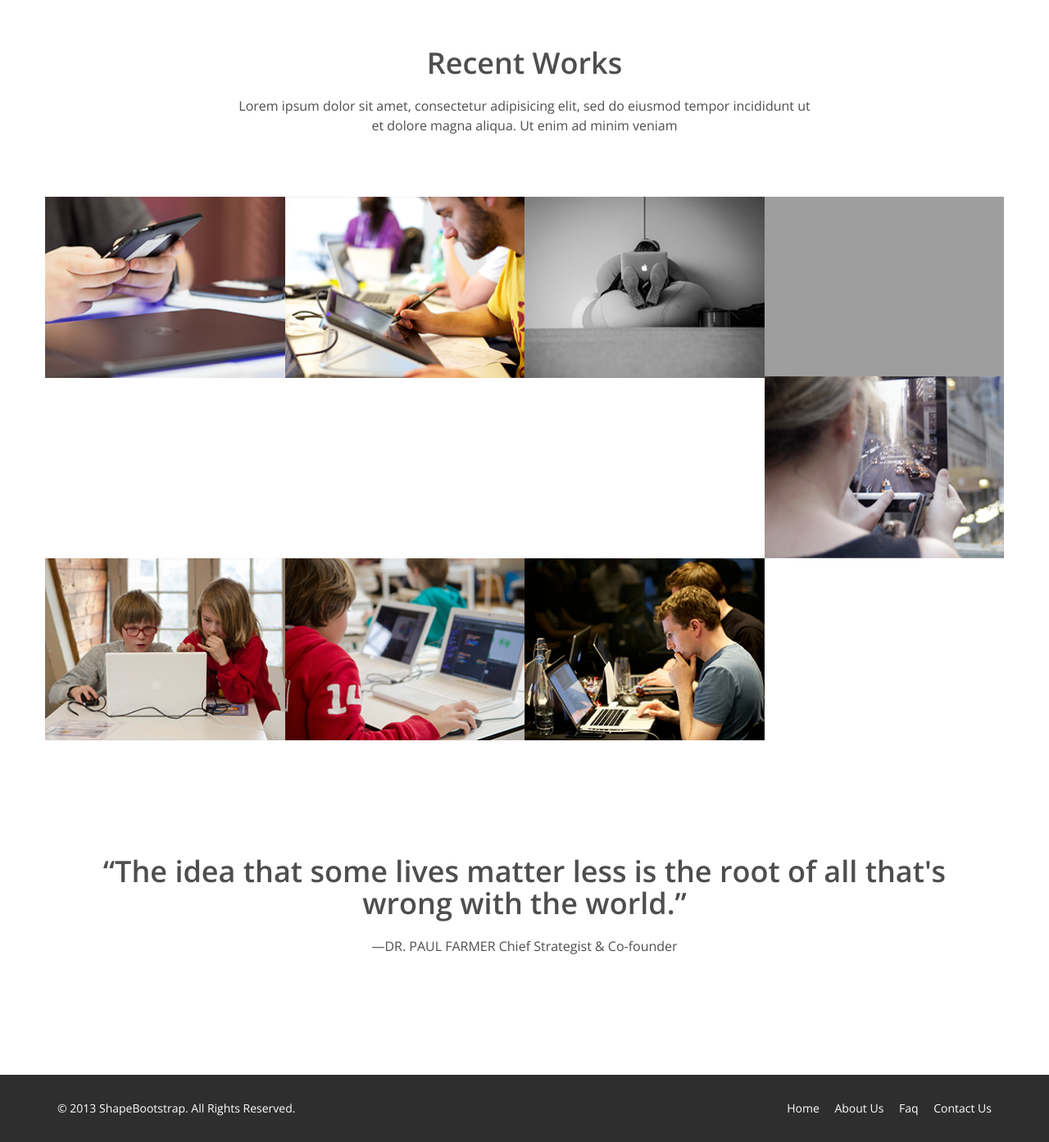
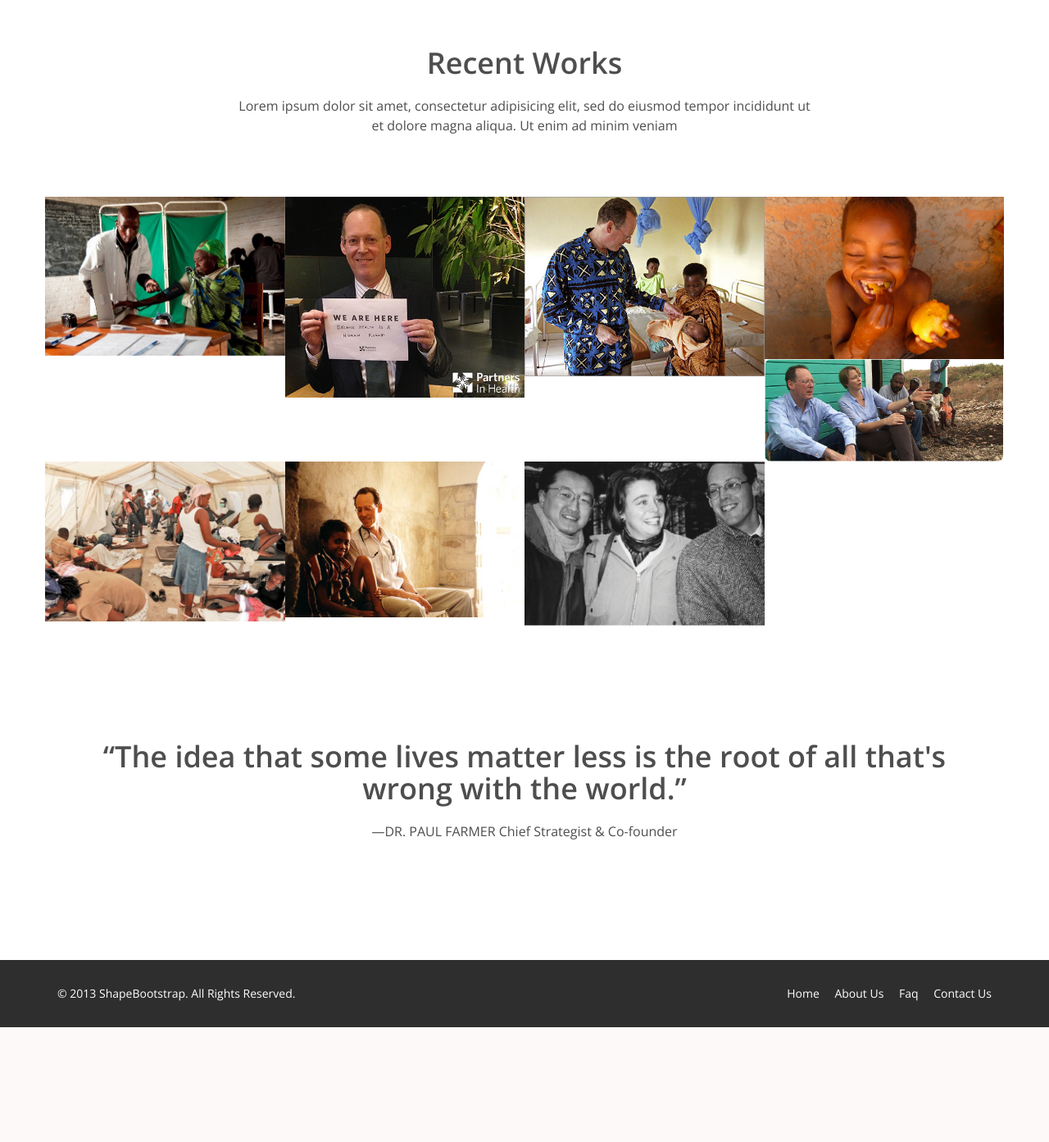
Before and after one commit to wdfn/pih-django2, a Django app: page / in a window 1280 px wide. Shown: the part 1132-2525 px from the top of the page at 82% size. After the commit the page ends 2385 px from the top, so only its background shows below. Run offline with Django 3.2, Linux system fonts and the light colour scheme; grey boxes are pictures that could not be loaded.

Commit message:
put the pictures

```diff
--- a/templates/base.html
+++ b/templates/base.html
@@ -206,12 +206,12 @@
             <div class="row">
                 <div class="col-xs-12 col-sm-4 col-md-3">
                     <div class="recent-work-wrap">
-                        <img class="img-responsive" src="images/portfolio/recent/item1.png" alt="">
+                        <img class="img-responsive" src="{% static 'img/pictures/1.jpeg' %}" alt="">
                         <div class="overlay">
                             <div class="recent-work-inner">
                                 <h3><a href="#">Business theme</a> </h3>
                                 <p>There are many variations of passages of Lorem Ipsum available, but the majority</p>
-                                <a class="preview" href="images/portfolio/full/item1.png" rel="prettyPhoto"><i class="fa fa-eye"></i> View</a>
+                                <a class="preview" href="{% static 'img/pictures/1.jpeg' %} " rel="prettyPhoto"><i class="fa fa-eye"></i> View</a>
                             </div>
                         </div>
                     </div>
@@ -219,12 +219,12 @@
 
                 <div class="col-xs-12 col-sm-4 col-md-3">
                     <div class="recent-work-wrap">
-                        <img class="img-responsive" src="images/portfolio/recent/item2.png" alt="">
+                        <img class="img-responsive" src="{% static 'img/pictures/2.png' %}" alt="">
                         <div class="overlay">
                             <div class="recent-work-inner">
                                 <h3><a href="#">Business theme</a></h3>
                                 <p>There are many variations of passages of Lorem Ipsum available, but the majority</p>
-                                <a class="preview" href="images/portfolio/full/item2.png" rel="prettyPhoto"><i class="fa fa-eye"></i> View</a>
+                                <a class="preview" href="{% static 'img/pictures/2.png' %} " rel="prettyPhoto"><i class="fa fa-eye"></i> View</a>
                             </div>
                         </div>
                     </div>
@@ -232,12 +232,12 @@
 
                 <div class="col-xs-12 col-sm-4 col-md-3">
                     <div class="recent-work-wrap">
-                        <img class="img-responsive" src="images/portfolio/recent/item3.png" alt="">
+                        <img class="img-responsive" src="{% static 'img/pictures/3.jpg' %}" alt="">
                         <div class="overlay">
                             <div class="recent-work-inner">
                                 <h3><a href="#">Business theme </a></h3>
                                 <p>There are many variations of passages of Lorem Ipsum available, but the majority</p>
-                                <a class="preview" href="images/portfolio/full/item3.png" rel="prettyPhoto"><i class="fa fa-eye"></i> View</a>
+                                <a class="preview" href="{% static 'img/pictures/3.jpg' %}" rel="prettyPhoto"><i class="fa fa-eye"></i> View</a>
                             </div>
                         </div>
                     </div>
@@ -247,13 +247,13 @@
                     <div class="recent-work-wrap">
                         <!--<img class="img-responsive" src="images/portfolio/recent/item4.png" alt=""> -->
 
-                        <img src="{% static 'img/item4.png' %}" class='img-responsive' />
+                        <img src="{% static 'img/pictures/4.jpg' %}" class='img-responsive' />
 
                         <div class="overlay">
                             <div class="recent-work-inner">
                                 <h3><a href="#">Business theme </a></h3>
                                 <p>There are many variations of passages of Lorem Ipsum available, but the majority</p>
-                                <a class="preview" href="images/portfolio/full/item4.png" rel="prettyPhoto"><i class="fa fa-eye"></i> View</a>
+                                <a class="preview" href="{% static 'img/pictures/4.jpg' %}" rel="prettyPhoto"><i class="fa fa-eye"></i> View</a>
                             </div>
                         </div>
                     </div>
@@ -261,12 +261,12 @@
 
                 <div class="col-xs-12 col-sm-4 col-md-3">
                     <div class="recent-work-wrap">
-                        <img class="img-responsive" src="images/portfolio/recent/item5.png" alt="">
+                        <img class="img-responsive" src="{% static 'img/pictures/5.png' %}" alt="">
                         <div class="overlay">
                             <div class="recent-work-inner">
                                 <h3><a href="#">Business theme</a></h3>
                                 <p>There are many variations of passages of Lorem Ipsum available, but the majority</p>
-                                <a class="preview" href="images/portfolio/full/item5.png" rel="prettyPhoto"><i class="fa fa-eye"></i> View</a>
+                                <a class="preview" href="{% static 'img/pictures/5.png' %}" rel="prettyPhoto"><i class="fa fa-eye"></i> View</a>
                             </div>
                         </div>
                     </div>
@@ -274,12 +274,12 @@
 
                 <div class="col-xs-12 col-sm-4 col-md-3">
                     <div class="recent-work-wrap">
-                        <img class="img-responsive" src="images/portfolio/recent/item6.png" alt="">
+                        <img class="img-responsive" src="{% static 'img/pictures/6.jpg' %}" alt="">
                         <div class="overlay">
                             <div class="recent-work-inner">
                                 <h3><a href="#">Business theme </a></h3>
                                 <p>There are many variations of passages of Lorem Ipsum available, but the majority</p>
-                                <a class="preview" href="images/portfolio/full/item6.png" rel="prettyPhoto"><i class="fa fa-eye"></i> View</a>
+                                <a class="preview" href="{% static 'img/pictures/6.jpg' %}" rel="prettyPhoto"><i class="fa fa-eye"></i> View</a>
                             </div>
                         </div>
                     </div>
@@ -287,12 +287,12 @@
 
                 <div class="col-xs-12 col-sm-4 col-md-3">
                     <div class="recent-work-wrap">
-                        <img class="img-responsive" src="images/portfolio/recent/item7.png" alt="">
+                        <img class="img-responsive" src="{% static 'img/pictures/7.jpg' %}" alt="">
                         <div class="overlay">
                             <div class="recent-work-inner">
                                 <h3><a href="#">Business theme </a></h3>
                                 <p>There are many variations of passages of Lorem Ipsum available, but the majority</p>
-                                <a class="preview" href="images/portfolio/full/item7.png" rel="prettyPhoto"><i class="fa fa-eye"></i> View</a>
+                                <a class="preview" href="{% static 'img/pictures/7.jpg' %}" rel="prettyPhoto"><i class="fa fa-eye"></i> View</a>
                             </div>
                         </div>
                     </div>
@@ -300,12 +300,12 @@
 
                 <div class="col-xs-12 col-sm-4 col-md-3">
                     <div class="recent-work-wrap">
-                        <img class="img-responsive" src="images/portfolio/recent/item8.png" alt="">
+                        <img class="img-responsive" src="{% static 'img/pictures/8.jpeg' %}" alt="">
                         <div class="overlay">
                             <div class="recent-work-inner">
                                 <h3><a href="#">Business theme </a></h3>
                                 <p>There are many variations of passages of Lorem Ipsum available, but the majority</p>
-                                <a class="preview" href="images/portfolio/full/item8.png" rel="prettyPhoto"><i class="fa fa-eye"></i> View</a>
+                                <a class="preview" href="{% static 'img/pictures/8.jpeg' %}" rel="prettyPhoto"><i class="fa fa-eye"></i> View</a>
                             </div>
                         </div>
                     </div>
```
Also changed, not shown: static/static_dirs/img/pictures/1.jpeg (added), static/static_dirs/img/pictures/10.png (added), static/static_dirs/img/pictures/2.png (added), static/static_dirs/img/pictures/3.jpg (added), static/static_dirs/img/pictures/4.jpg (added), static/static_dirs/img/pictures/5.png (added), static/static_dirs/img/pictures/6.jpg (added), static/static_dirs/img/pictures/7.jpg (added), static/static_dirs/img/pictures/8.jpeg (added), static/static_dirs/img/pictures/9.jpeg (added), 5 other files.
